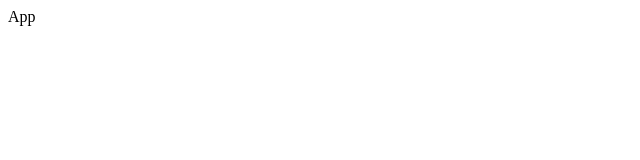
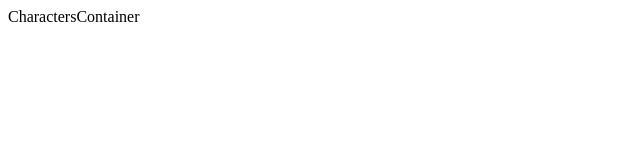
Before and after one commit to wonderfulkasey/Bag-Of-Holding-frontend, a React (Create React App) app: page / in a window 1280 px wide. Shown: the top 160 px of the page, without its empty margins (0-640 px from the left). Built offline with nearby package versions, Linux system fonts and the light colour scheme.

Commit message:
added character and characterinput js files

```diff
--- a/src/App.js
+++ b/src/App.js
@@ -9,7 +9,7 @@ class App extends React.Component {
   render() {
     return (
       <div className="App">
-       App
+       <CharactersContainer/>
       </div>
     );
   }
```
Also changed, not shown: src/components/CharacterInput.js (added), src/components/Characters.js (added).
